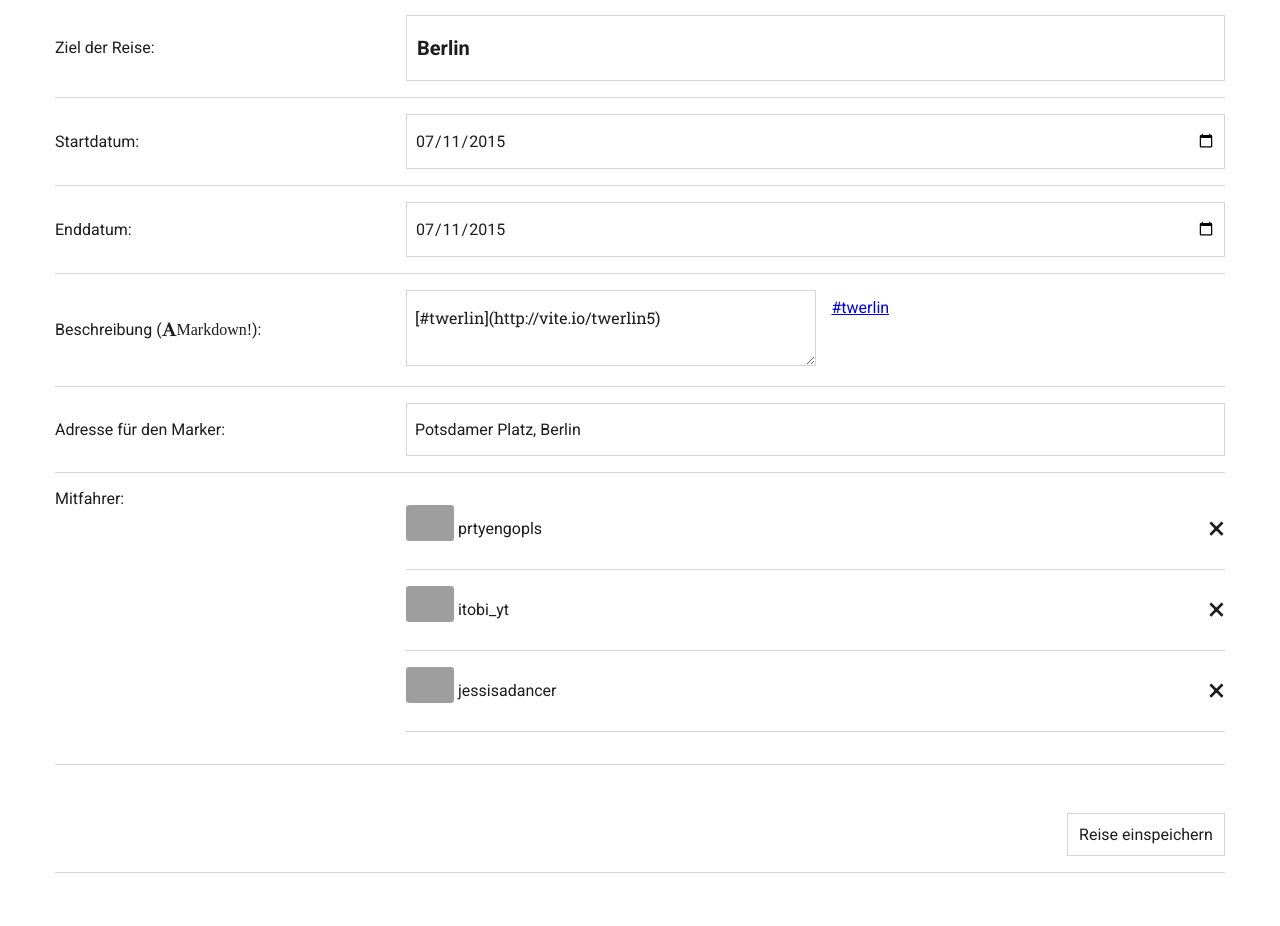
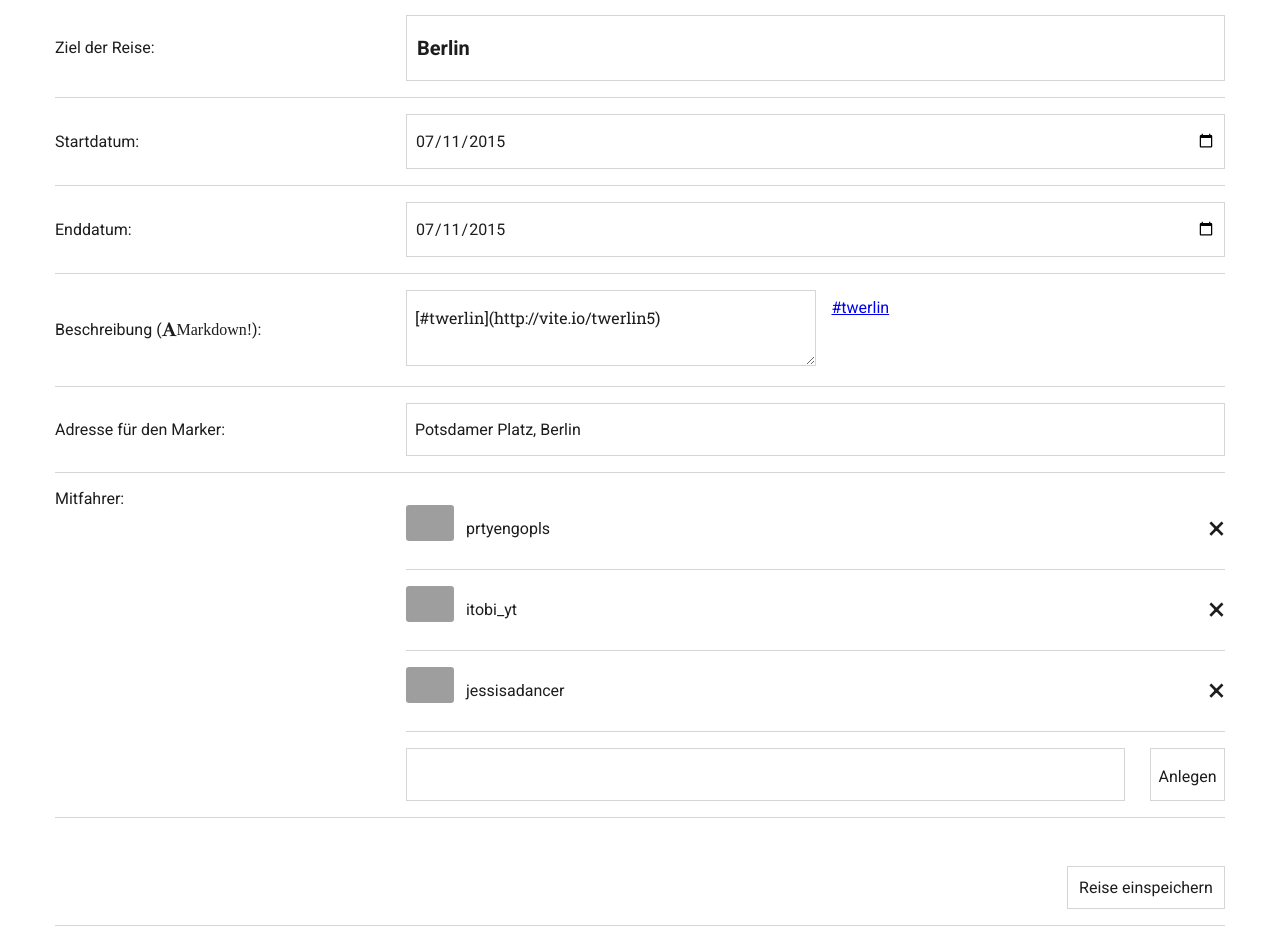
Before and after one commit to jeyemwey/bahnplan, a PHP site: page /admin/edit.php?trip_id=1 in a window 1280 px wide. Shown: the part 175-1101 px from the top of the page. Before the commit the page ends 1048 px from the top, so only its background shows below. Run offline with PHP 8.4, Linux system fonts and the light colour scheme; data comes from the database, SQL or seed files in the repository; some libraries are stand-ins or nearby versions; grey boxes are pictures that could not be loaded.

Commit message:
Add: Build new fellows via AJAX

```diff
--- a/admin/fellow/add.php
+++ b/admin/fellow/add.php
@@ -8,6 +8,7 @@ header('Content-Type: application/json');
 //Grab Things
 $Trip = (int) p($_POST['trip_id']);
 $Twittername = (string) p($_POST['twittername']);
+$Twittername = strtolower($Twittername);
 
 if(empty($Trip) OR empty($Twittername)) {
 	$return["error"] = 406;
--- a/admin/partials/fellow-ajax.php
+++ b/admin/partials/fellow-ajax.php
@@ -9,7 +9,7 @@
 				?>
 				<li class="fellow clearfix" data-id="<?= $fellow["id"] ?>">
 					<div class="left-wrapper">
-						<img class="name" src="<?= $fellow["avatar_url"] ?>" />
+						<img src="<?= $fellow["avatar_url"] ?>" />
 						<span class="name"><?= $fellow["twittername"] ?></span>
 					</div>
 					<div class="button-wrapper">
@@ -26,7 +26,9 @@
 			<?php
 		endif;
 		?>
-
+		<div id="new-fellow">
+			<input type="text" name="twittername" id="twittername" /><button type="button" id="new-fellow-button">Anlegen</button>
+		</div>
 		<script type="text/javascript">
 			$("a.delete").on("click", function() {
 				var id = $(this).data("id");
@@ -43,6 +45,31 @@
 					}
 				});
 			});
+
+			$("button#new-fellow-button").on("click", function() {
+				var request = {
+					trip_id: <?= $id ?>,
+					twittername: $("#twittername").val()
+				};
+				$.ajax({
+					type: "POST",
+					url: 'fellow/add.php',
+					data: request,
+					success: function(giveback) {
+						console.log(giveback);
+						$("ul#fellows").append("<li class=\"fellow clearfix\" data-id=\"" + giveback.id + "\"><div class=\"left-wrapper\">" +
+							"<img class=\"name\" src=\"" + giveback.avatar_url + "\" />" +
+							"<span class=\"name\">" + giveback.twittername + "</span>" +
+						"</div>" +
+						"<div class=\"button-wrapper\">" +
+							"<a class=\"delete\" data-id=\" + giveback.id + \">&times;</a>" +
+						"</div></li>");
+
+						$("#twittername").removeAttr('value');
+					}
+				});
+				console.log(request);
+			});
 		</script>
 	</td>
 </tr>
--- a/app/css/admin.css
+++ b/app/css/admin.css
@@ -472,7 +472,8 @@ body {
             body table tr ul#fellows li.fellow div.left-wrapper span.name {
               line-height: 48px;
               display: inline-block;
-              vertical-align: top; }
+              vertical-align: top;
+              padding-left: 0.5em; }
           body table tr ul#fellows li.fellow div.button-wrapper a.delete {
             vertical-align: top;
             float: right;
@@ -481,6 +482,15 @@ body {
             margin-top: 15px;
             border: 0px;
             font-size: 2em; }
+      body table tr div#new-fellow input {
+        width: calc(100% - 100px); }
+      body table tr div#new-fellow button {
+        width: 75px;
+        height: 53px;
+        line-height: 53px;
+        vertical-align: top;
+        float: right;
+        border: 1px solid #d5d5d5; }
   body tr.text-right {
     text-align: right; }
     body tr.text-right input {
--- a/app/css/admin.scss
+++ b/app/css/admin.scss
@@ -142,6 +142,7 @@ body {
 						    line-height: 48px;
 						    display: inline-block;
 						    vertical-align: top;
+						    padding-left: 0.5em;
 						}
 					}
 					div.button-wrapper {
@@ -156,6 +157,19 @@ body {
 							font-size: 2em;
 						}
 					}
+				}
+			}
+			div#new-fellow {
+				input {
+					width: calc(100% - 100px);
+				}
+				button {
+					width: 75px;
+					height: 53px;
+					line-height: 53px;
+					vertical-align: top;
+					float: right;
+					border: 1px solid $c-grey;
 				}
 			}
 		}
```
Also changed, not shown: 1 other file.
